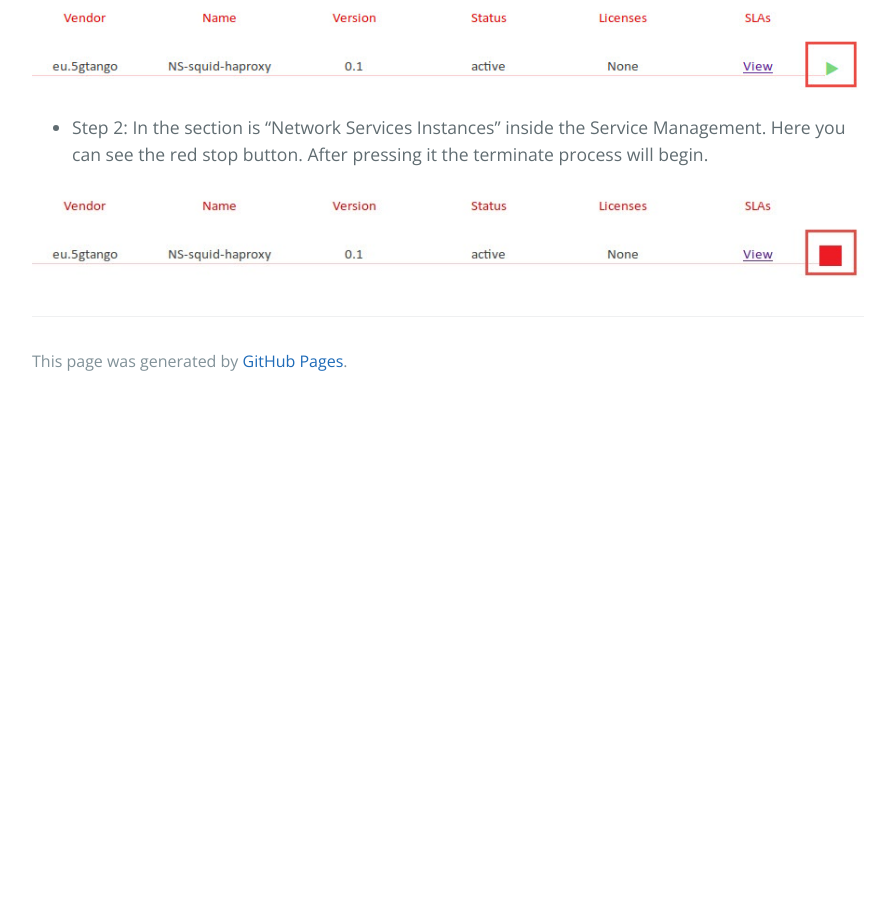
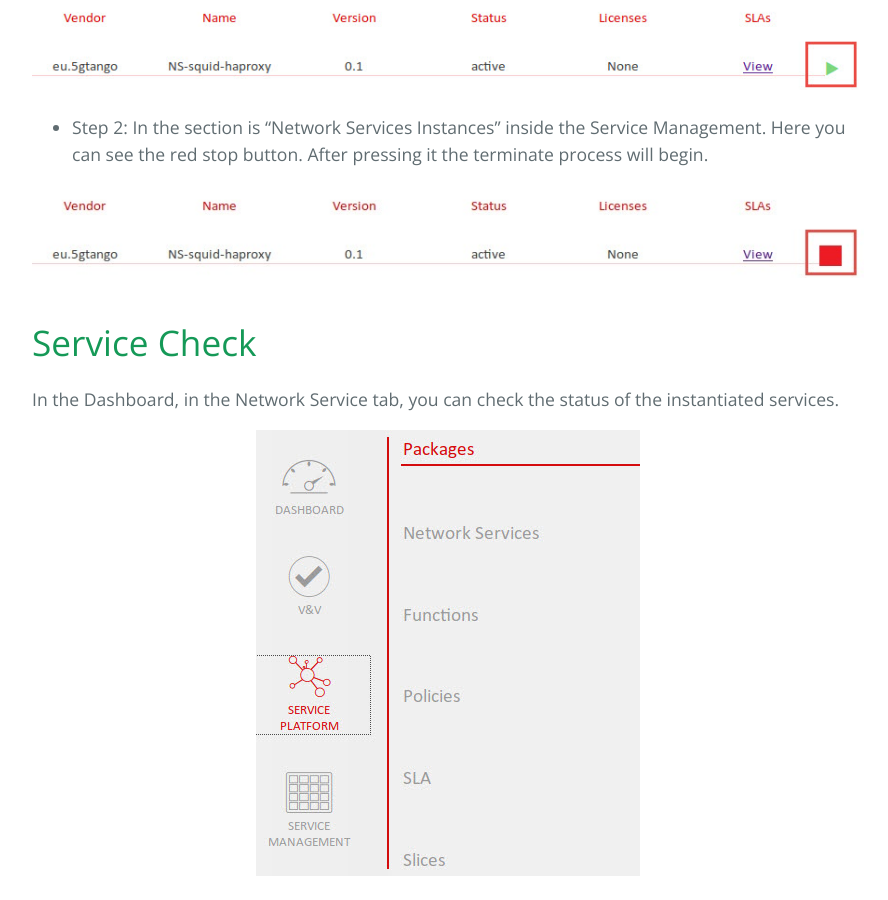
Before and after one commit to sonata-nfv/sonata-nfv.github.io, a Jekyll site: the page built from sp.md, in a window 1280 px wide and 900 px high, scrolled down 2413 px. Shown: the whole window, without its empty margins (192-1080 px from the left). Built offline with Jekyll 4.4.1, drawn with Linux system fonts in a browser that asks for light colours; our own code applies the rules of GitHub Pages for plain Markdown files; before the commit the page ends 2818 px from its top, so only the background shows below that.

Commit message:
add new files for quick guide

```diff
--- a/sp.md
+++ b/sp.md
@@ -50,3 +50,11 @@ Here is where you can work with your Network Services. You can deploy, check the
 -   Step 2: In the section is “Network Services Instances” inside the Service Management. Here you can see the red stop button. After pressing it the terminate process will begin.
 
 <p align="center"><img src="images/terminate.jpg" /></p>
+
+
+
+# Service Check
+
+In the Dashboard, in the Network Service tab, you can check the status of the instantiated services.
+
+<p align="center"><img src="images/sp.jpg" /></p>
```
